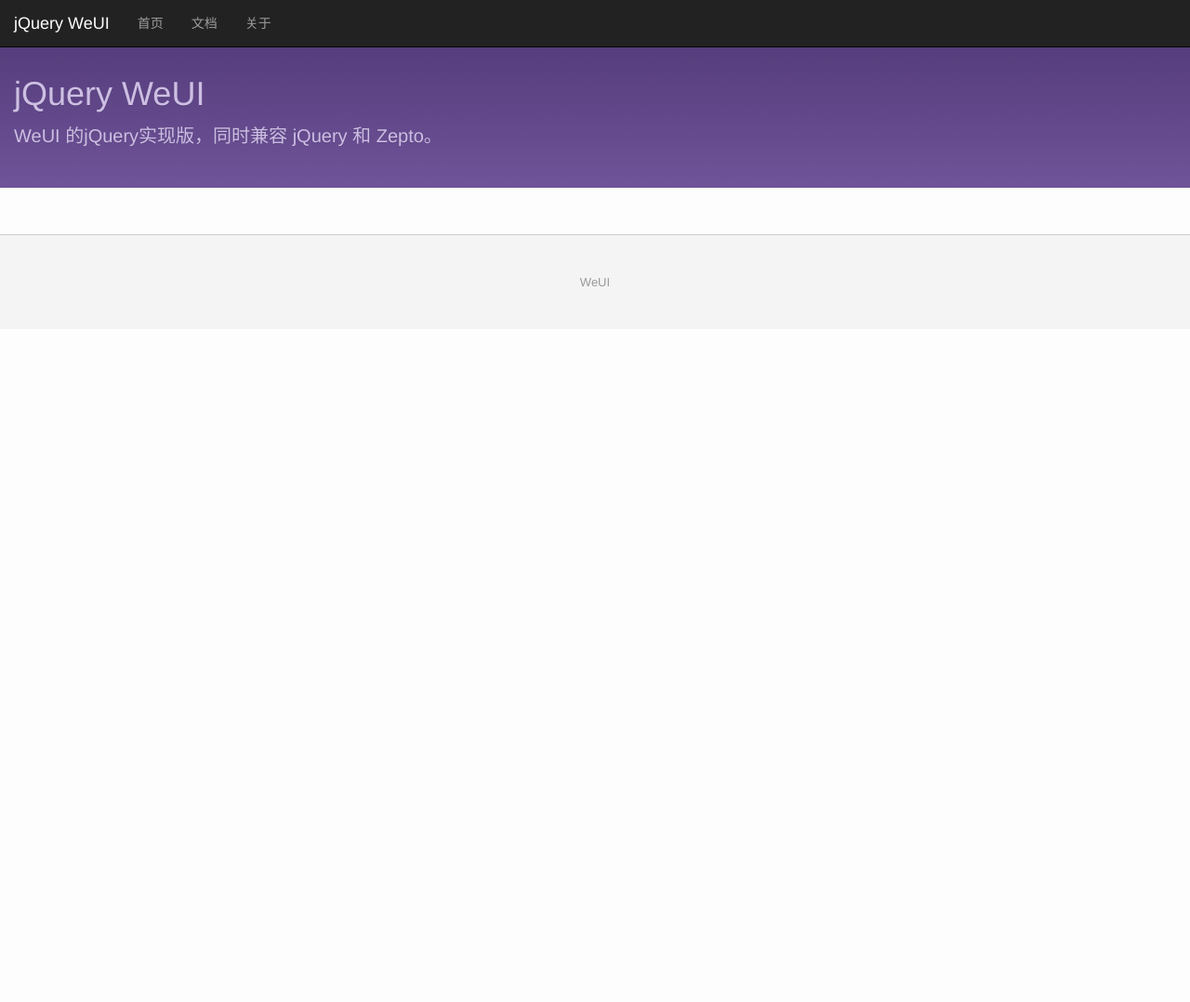
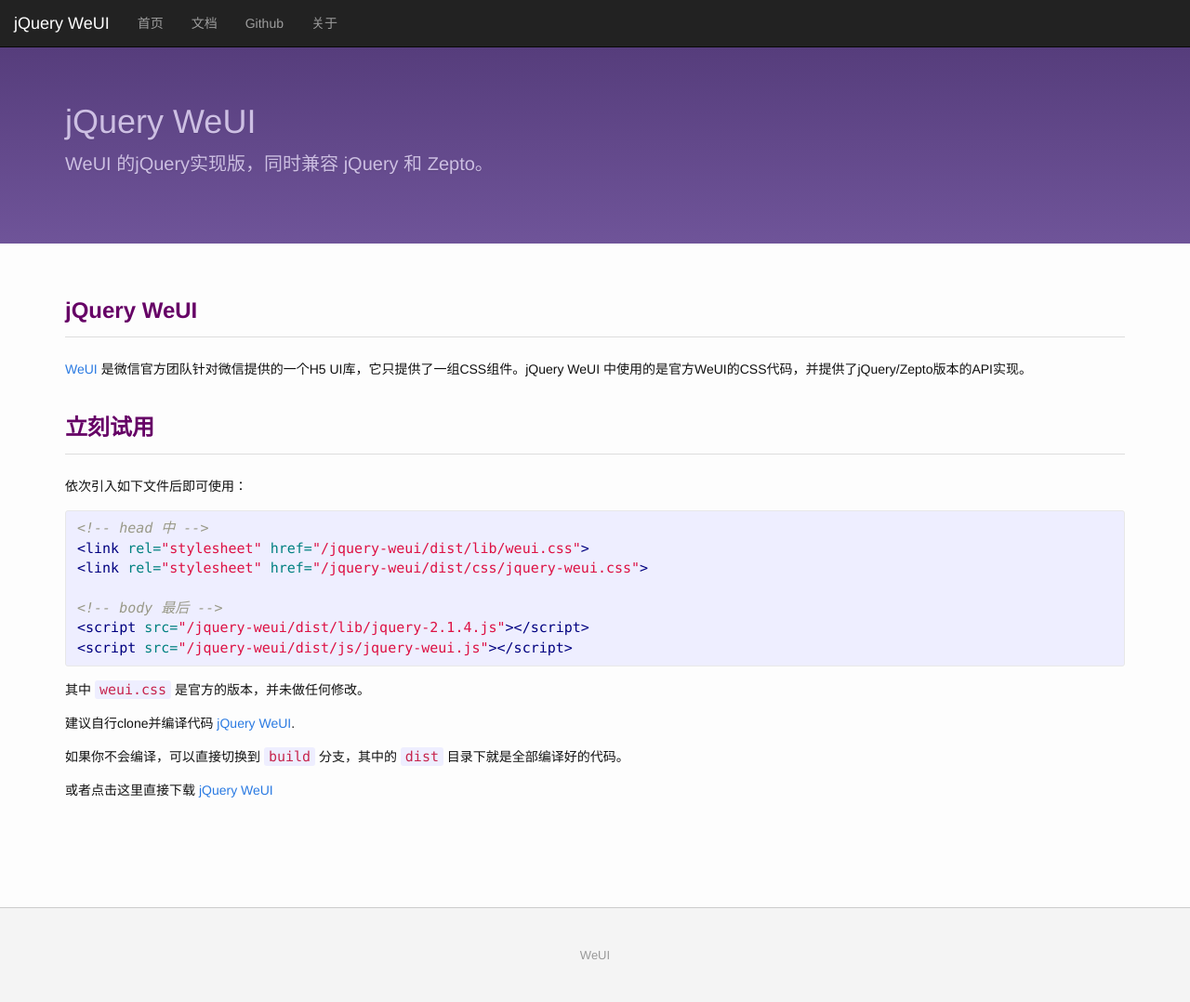
Before and after one commit to lihongxun945/jquery-weui, a Jekyll site: the page built from index.html, in a window 1280 px wide. Shown: the whole page at 93% size. Built offline with Jekyll 4.4.1, drawn with Linux system fonts in a browser that asks for light colours; before the commit the page ends 900 px from its top, so only the background shows below that.

Commit message:
update doc

```diff
--- a/_includes/_components/actions.html
+++ b/_includes/_components/actions.html
@@ -9,12 +9,12 @@ $.actions({
   actions: [{
     text: "编辑",
     onClick: function() {
-      $.alert("你选择了编辑");
+      //do something
     }
   },{
     text: "删除",
     onClick: function() {
-      $.alert("你选择了删除");
+      //do something
     }
   }]
 });
--- a/_includes/_components/dialog.html
+++ b/_includes/_components/dialog.html
@@ -46,9 +46,11 @@ $.modal({
   buttons: [
     { text: "支付宝", onClick: function(){ console.log(1)} },
     { text: "微信支付", onClick: function(){ console.log(2)} },
-    { text: "取消", className: "default", onClick: function(){ console.log(3)} },
+    { text: "取消", className: "default close-modal", onClick: function(){ console.log(3)} },
   ]
 });
 {% endhighlight %}
 
+  <p>默认情况下，点击按钮不会关闭对话框，你可以通过 <code>className: "close-modal"</code> 加上一个 <code>close-modal</code> 的类，来使按钮可以关闭对话框。事实上给任何元素加上 <code>close-modal</code> 类都可以通过点击它来关闭对话框。</p>
+
 </article>
--- a/_includes/header.html
+++ b/_includes/header.html
@@ -14,7 +14,8 @@
       <ul class="nav navbar-nav">
         <li><a href="{{ "/" | prepend: site.baseurl }}">首页 <span class="sr-only">(current)</span></a></li>
         <li><a href="{{ "/components" | prepend: site.baseurl }}">文档</a></li>
-        <li><a href="#">关于</a></li>
+        <li><a href="https://github.com/lihongxun945/jquery-weui">Github</a></li>
+        <li><a href="{{ "/about" | prepend: site.baseurl }}">关于</a></li>
       </ul>
     </div>
   </div>
--- a/assets/js/demos.js
+++ b/assets/js/demos.js
@@ -6,12 +6,12 @@ $(function() {
       actions: [{
         text: "编辑",
         onClick: function() {
-          $.alert("你选择了编辑");
+          //
         }
       },{
         text: "删除",
         onClick: function() {
-          $.alert("你选择了删除");
+          //
         }
       }]
     });
@@ -36,7 +36,7 @@ $(function() {
       buttons: [
         { text: "支付宝", onClick: function(){ console.log(1)} },
         { text: "微信支付", onClick: function(){ console.log(2)} },
-        { text: "取消", className: "default", onClick: function(){ console.log(3)} },
+        { text: "取消", className: "default close-modal", onClick: function(){ console.log(3)} },
       ]
     });
   });
--- a/css/main.scss
+++ b/css/main.scss
@@ -142,7 +142,7 @@ article {
 
 .brand-header {
   position: relative;
-  padding: 30px 0;
+  padding: 60px 0;
   color: #cdbfe3;
   text-shadow: 0 1px 0 rgba(0,0,0,.1);
   background-color: #6f5499;
@@ -158,12 +158,11 @@ footer {
   color: #999;
   border-top: 1px solid #ccc;
   background: #f4f4f4;
-  margin: 50px 0 0;
+  margin: 100px 0 0;
   padding: 40px;
   text-align: center;
 }
 
-.docs-col {
 h2 {
   color: #660066;
   font-weight: 700;
@@ -181,7 +180,6 @@ footer {
   border: 0;
 }
 
-}
 
 @media screen and (max-width: 1200px) {
   .menu-col, .device-col {
--- a/index.html
+++ b/index.html
@@ -5,10 +5,31 @@ layout: default
 <div class="home">
 
   <div class="brand-header">
-    <div class="container-fluid">
+    <div class="container">
       <h1>jQuery WeUI</h1>
       <p>WeUI 的jQuery实现版，同时兼容 jQuery 和 Zepto。</p>
     </div>
   </div>
 
+  <div class="container">
+    <h2>jQuery WeUI</h2>
+    <p><a href="https://github.com/weui/weui">WeUI</a> 是微信官方团队针对微信提供的一个H5 UI库，它只提供了一组CSS组件。jQuery WeUI 中使用的是官方WeUI的CSS代码，并提供了jQuery/Zepto版本的API实现。</p>
+
+    <h2>立刻试用</h2>
+    <p>依次引入如下文件后即可使用：</p>
+{% highlight html %}
+<!-- head 中 -->
+<link rel="stylesheet" href="{{ "/dist/lib/weui.css" | prepend: site.baseurl }}">
+<link rel="stylesheet" href="{{ "/dist/css/jquery-weui.css" | prepend: site.baseurl }}">
+
+<!-- body 最后 -->
+<script src="{{ "/dist/lib/jquery-2.1.4.js" | prepend: site.baseurl }}"></script>
+<script src="{{ "/dist/js/jquery-weui.js" | prepend: site.baseurl }}"></script>
+{% endhighlight %}
+    <p>其中 <code>weui.css</code> 是官方的版本，并未做任何修改。</p>
+    <p>建议自行clone并编译代码 <a href="https://github.com/lihongxun945/jquery-weui">jQuery WeUI</a>.</p>
+    <p>如果你不会编译，可以直接切换到 <code>build</code> 分支，其中的 <code>dist</code> 目录下就是全部编译好的代码。</p>
+    <p>或者点击这里直接下载 <a href="https://github.com/lihongxun945/jquery-weui/archive/build.zip" target="_blank">jQuery WeUI</a></p>
+  </div>
+
 </div>
```
Also changed, not shown: about.html (added, +30 -0 lines), about.md (deleted, +0 -15 lines). Lines whose indentation alone changed are shown as unchanged.
